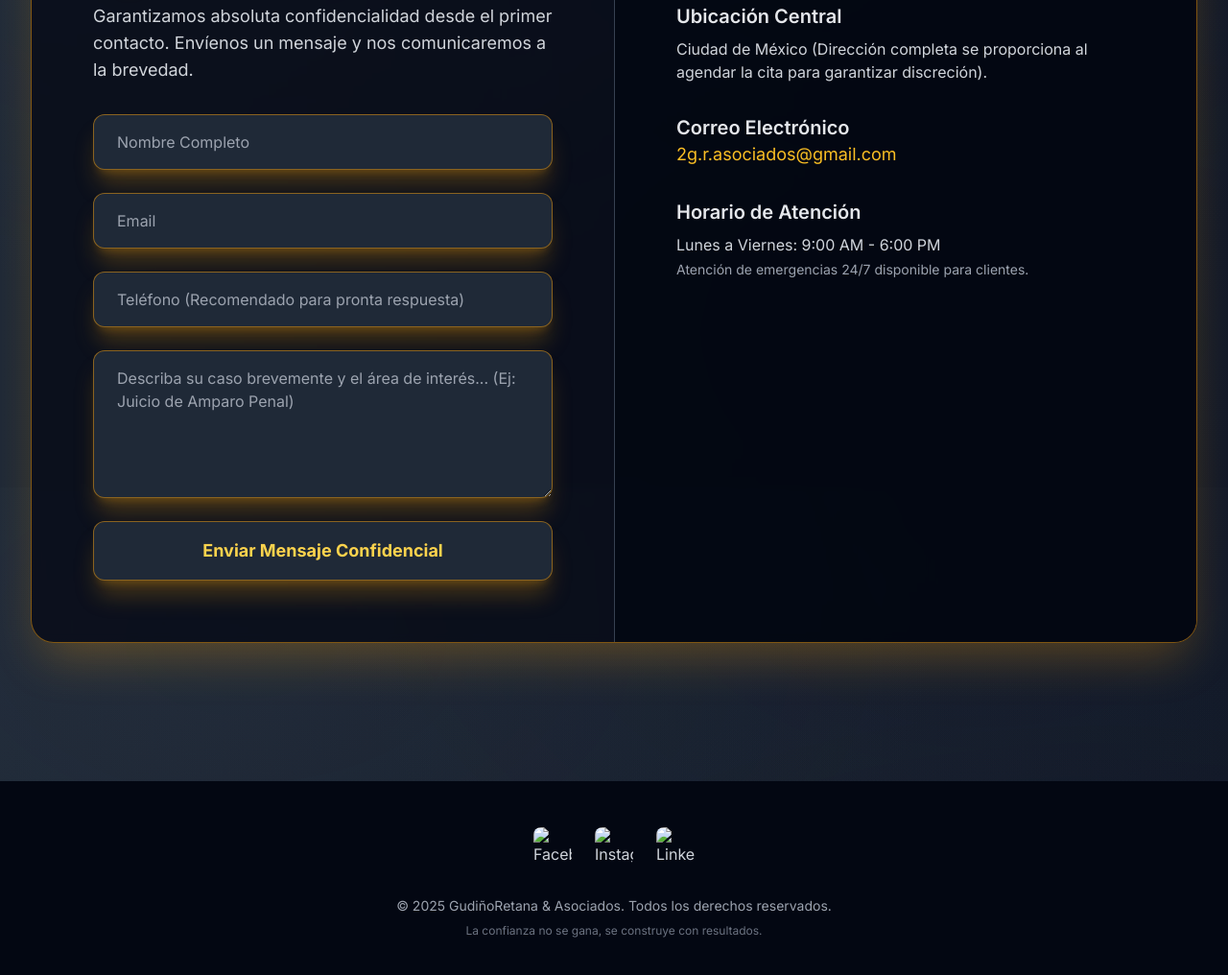
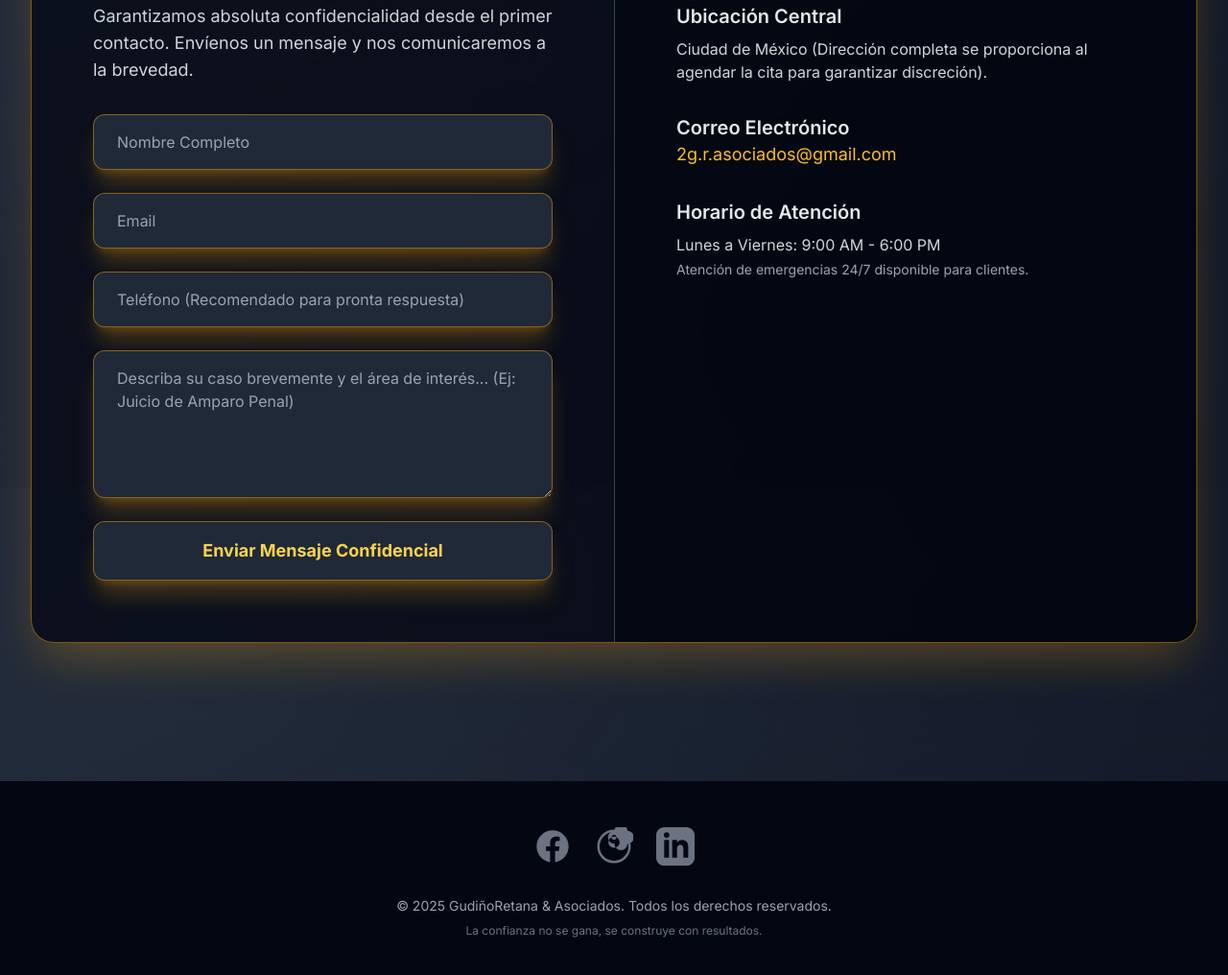
Before and after one commit to 2grasociados-a11y/Despacho-juridico-Gudi-oRetana-Asociados, a plain HTML site: page index.html in a window 1280 px wide. Shown: the part 5092-6108 px from the top of the page at 96% size. Drawn offline with nearby package versions, Linux system fonts and the light colour scheme.

Commit message:
actualizacionUpdate index.html

```diff
--- a/index.html
+++ b/index.html
@@ -95,19 +95,8 @@
             stroke-width: 1;
         }
 
-        /* Estilo para iconos de redes sociales en el footer */
-        .social-icon {
-            width: 40px; /* Tamaño fijo */
-            height: 40px; /* Tamaño fijo */
-            object-fit: contain; /* Asegura que la imagen se vea bien */
-            border-radius: 8px; /* Ligeramente redondeado para el icono de Insta */
-            transition: all 0.3s ease;
-            filter: drop-shadow(0 0 8px rgba(251, 191, 36, 0)); /* Sin brillo por defecto */
-        }
-        .social-icon:hover {
-            transform: scale(1.1);
-            filter: drop-shadow(0 0 15px rgba(251, 191, 36, 0.7)); /* Brillo dorado al pasar el ratón */
-        }
+        /* Estilo para iconos de redes sociales en el footer (YA NO SE USA, AHORA CON TAILWIND) */
+        /* .social-icon { ... } */
     </style>
 </head>
 <body class="bg-gray-950 text-gray-300">
@@ -409,19 +398,30 @@
     <footer class="bg-gray-950">
         <div class="max-w-7xl mx-auto py-12 px-4 sm:px-6 lg:px-8 text-center">
 
-            <!-- Iconos de Redes Sociales -->
+            <!-- Iconos de Redes Sociales (SVG - LA SOLUCIÓN DEFINITIVA) -->
             <div class="flex justify-center space-x-6 mb-8">
                 <!-- Facebook -->
-                <a href="https://www.facebook.com/profile.php?id=61581011692277" target="_blank" rel="noopener noreferrer">
-                    <img src="facebook.png" alt="Facebook" class="social-icon">
+                <a href="https://www.facebook.com/profile.php?id=61581011692277" target="_blank" rel="noopener noreferrer" class="text-gray-500 transition-all duration-300 hover:text-amber-400 hover:scale-110" style="filter: drop-shadow(0 0 8px rgba(251, 191, 36, 0));" onmouseover="this.style.filter='drop-shadow(0 0 15px rgba(251, 191, 36, 0.7))'" onmouseout="this.style.filter='drop-shadow(0 0 8px rgba(251, 191, 36, 0))'">
+                    <span class="sr-only">Facebook</span>
+                    <svg class="w-10 h-10" fill="currentColor" viewBox="0 0 24 24" aria-hidden="true">
+                        <path fill-rule="evenodd" d="M22 12c0-5.523-4.477-10-10-10S2 6.477 2 12c0 4.991 3.657 9.128 8.438 9.878v-6.987h-2.54V12h2.54V9.797c0-2.506 1.492-3.89 3.777-3.89 1.094 0 2.238.195 2.238.195v2.46h-1.26c-1.243 0-1.63.772-1.63 1.562V12h2.773l-.443 2.89h-2.33v6.988C18.343 21.128 22 16.991 22 12z" clip-rule="evenodd" />
+                    </svg>
                 </a>
                 <!-- Instagram -->
-                <a href="https://www.instagram.com/retana.abogado/" target="_blank" rel="noopener noreferrer">
-                    <img src="Instagram.png" alt="Instagram" class="social-icon">
+                <a href="https://www.instagram.com/retana.abogado/" target="_blank" rel="noopener noreferrer" class="text-gray-500 transition-all duration-300 hover:text-amber-400 hover:scale-110" style="filter: drop-shadow(0 0 8px rgba(251, 191, 36, 0));" onmouseover="this.style.filter='drop-shadow(0 0 15px rgba(251, 191, 36, 0.7))'" onmouseout="this.style.filter='drop-shadow(0 0 8px rgba(251, 191, 36, 0))'">
+                    <span class="sr-only">Instagram</span>
+                    <svg class="w-10 h-10" fill="currentColor" viewBox="0 0 24 24" aria-hidden="true">
+                        <path fill-rule="evenodd" d="M12.315 2.315a4.002 4.002 0 0 1 8.09 0 4.002 4.002 0 0 1 0 8.09 4.002 4.002 0 0 1-8.09 0 4.002 4.002 0 0 1 0-8.09ZM12 4.815a1.5 1.5 0 1 0 0 3 1.5 1.5 0 0 0 0-3Zm0 8.09a3.5 3.5 0 1 0 0-7 3.5 3.5 0 0 0 0 7Z" clip-rule="evenodd" />
+                        <path d="M11.99 1.5c-5.82 0-10.5 4.68-10.5 10.5s4.68 10.5 10.5 10.5 10.5-4.68 10.5-10.5S17.82 1.5 11.99 1.5ZM3 12a9 9 0 1 1 18 0 9 9 0 0 1-18 0Z" />
+                        <path d="M16.815 6.475a1.2 1.2 0 1 0-2.4 0 1.2 1.2 0 0 0 2.4 0Z" />
+                    </svg>
                 </a>
                 <!-- LinkedIn -->
-                <a href="https://www.linkedin.com/in/mauricio-gudi%C3%B1o-a99a5b382/" target="_blank" rel="noopener noreferrer">
-                    <img src="linkedin.png" alt="LinkedIn" class="social-icon">
+                <a href="https://www.linkedin.com/in/mauricio-gudi%C3%B1o-a99a5b382/" target="_blank" rel="noopener noreferrer" class="text-gray-500 transition-all duration-300 hover:text-amber-400 hover:scale-110" style="filter: drop-shadow(0 0 8px rgba(251, 191, 36, 0));" onmouseover="this.style.filter='drop-shadow(0 0 15px rgba(251, 191, 36, 0.7))'" onmouseout="this.style.filter='drop-shadow(0 0 8px rgba(251, 191, 36, 0))'">
+                    <span class="sr-only">LinkedIn</span>
+                    <svg class="w-10 h-10" fill="currentColor" viewBox="0 0 24 24" aria-hidden="true">
+                        <path d="M19 0h-14c-2.761 0-5 2.239-5 5v14c0 2.761 2.239 5 5 5h14c2.762 0 5-2.239 5-5v-14c0-2.761-2.238-5-5-5zm-11 19h-3v-11h3v11zm-1.5-12.268c-.966 0-1.75-.79-1.75-1.764s.784-1.764 1.75-1.764 1.75.79 1.75 1.764-.783 1.764-1.75 1.764zm13.5 12.268h-3v-5.604c0-3.368-4-3.113-4 0v5.604h-3v-11h3v1.765c1.396-2.586 7-2.777 7 2.476v6.759z" />
+                    </svg>
                 </a>
             </div>
 
@@ -433,5 +433,5 @@
 
 </body>
 </html>
-<script src="https://cdn.botpress.cloud/webchat/v3.4/inject.js"></script>
+    <script src="https://cdn.botpress.cloud/webchat/v3.4/inject.js"></script>
 <script src="https://files.bpcontent.cloud/2025/11/15/05/20251115053833-IMS2K3PO.js" defer></script>
```
